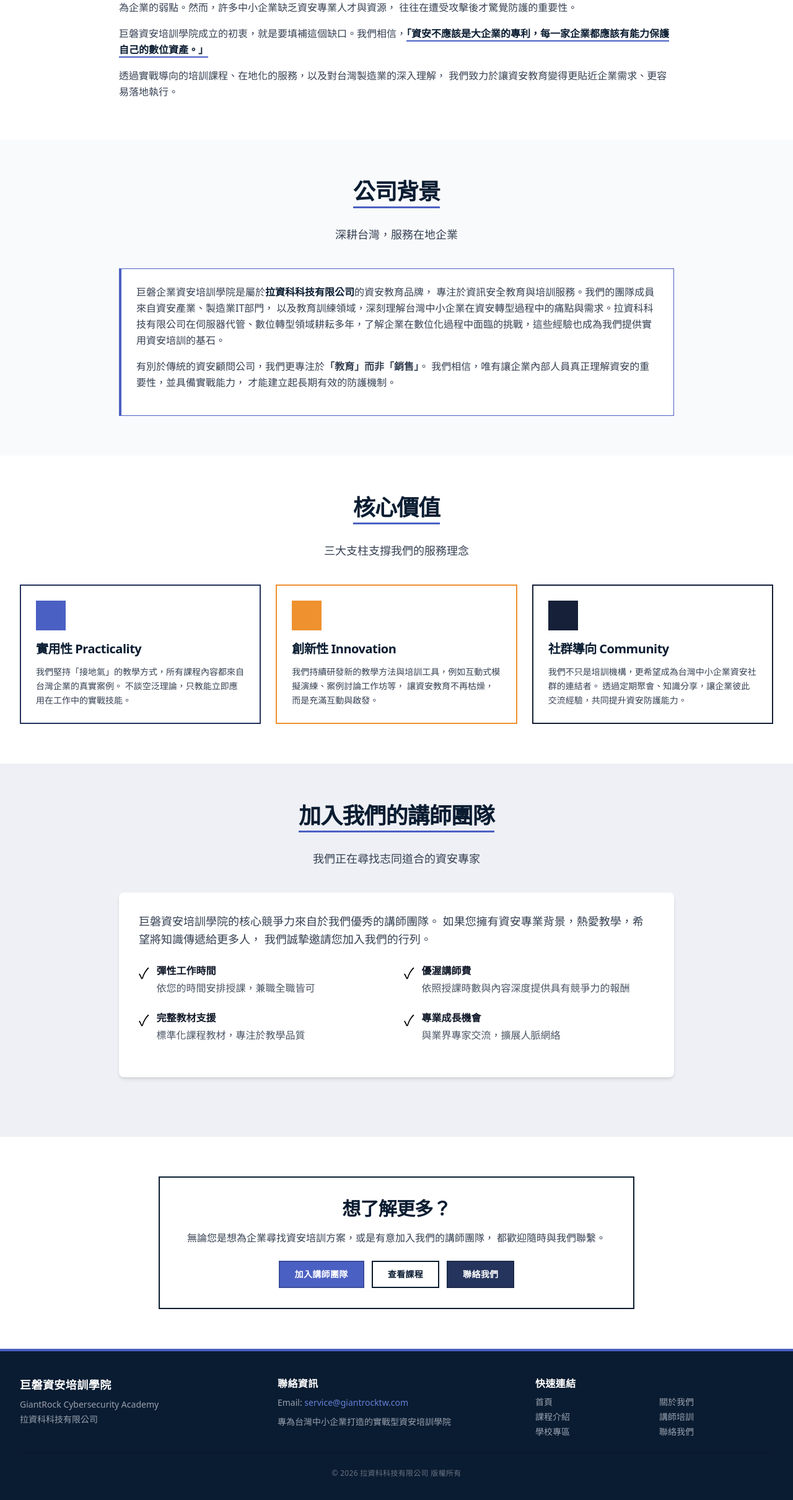
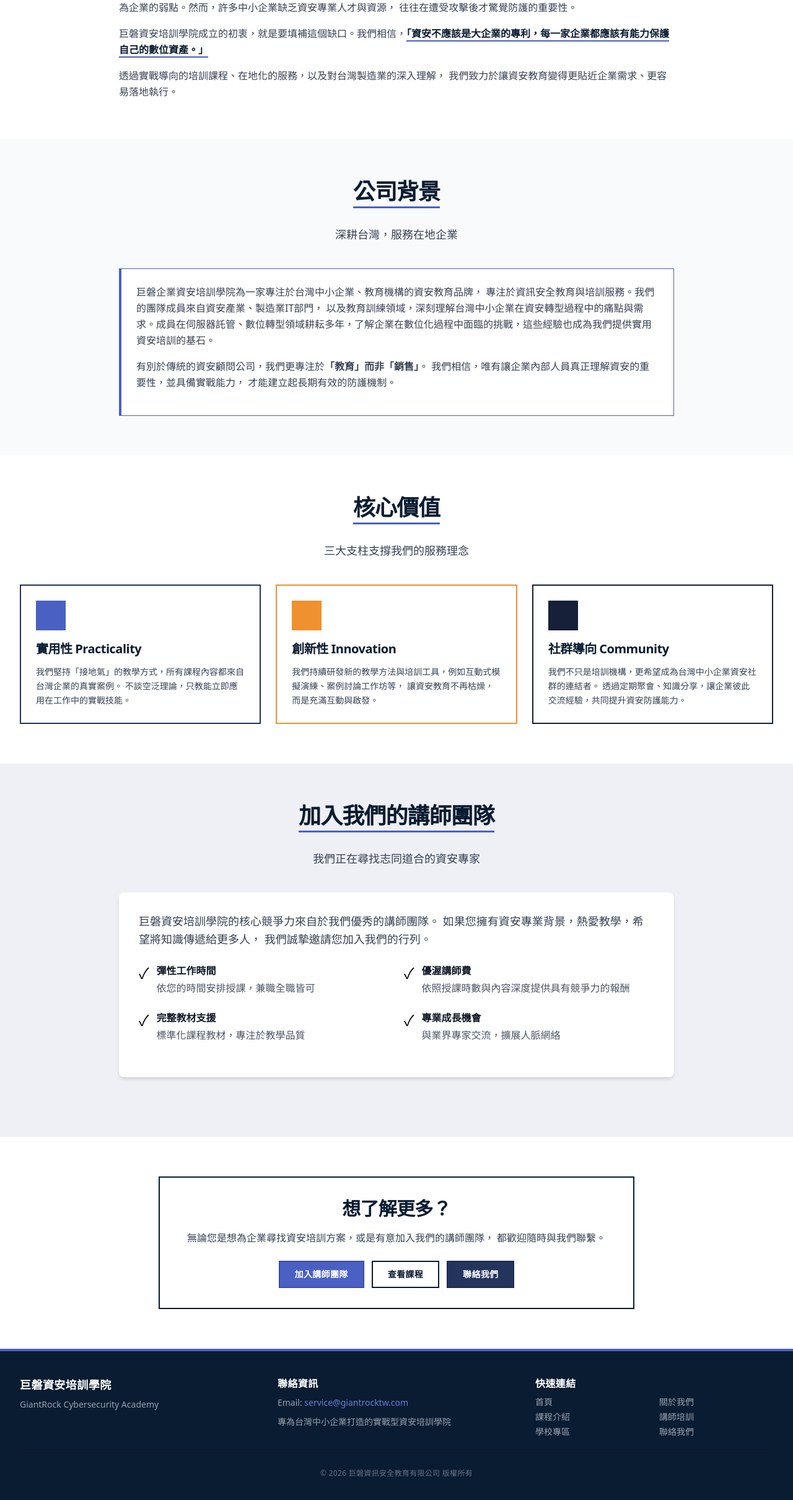
Before and after one commit to banahaker/giantrock-website, a React (Vite) app: page /about in a window 1280 px wide. Shown: the part 538-2958 px from the top of the page at 62% size. Built offline with nearby package versions, Linux system fonts and the light colour scheme.

Commit message:
feat: update company name references for consistency and clarity

```diff
--- a/src/components/Layout.jsx
+++ b/src/components/Layout.jsx
@@ -152,9 +152,6 @@ function Layout({ children }) {
               <p className="text-sm text-gray-400 mb-1 font-light">
                 GiantRock Cybersecurity Academy
               </p>
-              <p className="text-sm text-gray-400 font-light">
-                拉資科科技有限公司
-              </p>
             </div>
 
             {/* Contact Info */}
@@ -225,7 +222,7 @@ function Layout({ children }) {
           {/* Footer Bottom */}
           <div className="border-t border-primary-800 pt-6 mt-2">
             <p className="text-center text-xs text-gray-500 font-light tracking-wide">
-              © 2026 拉資科科技有限公司 版權所有
+              © 2026 巨磐資訊安全教育有限公司 版權所有
             </p>
           </div>
         </div>
--- a/src/pages/About.jsx
+++ b/src/pages/About.jsx
@@ -7,15 +7,15 @@ function About() {
   const localBusinessSchema = {
     "@context": "https://schema.org",
     "@type": "EducationalOrganization",
-    "name": "巨磐資安培訓學院",
-    "alternateName": "GiantRock Cybersecurity Academy",
-    "url": "https://www.giantrocktw.com",
-    "description": "專為台灣傳統製造業打造的實戰型資安培訓學院",
-    "email": "service@giantrocktw.com",
-    "areaServed": {
+    name: "巨磐資安培訓學院",
+    alternateName: "GiantRock Cybersecurity Academy",
+    url: "https://www.giantrocktw.com",
+    description: "專為台灣傳統製造業打造的實戰型資安培訓學院",
+    email: "service@giantrocktw.com",
+    areaServed: {
       "@type": "Country",
-      "name": "TW"
-    }
+      name: "TW",
+    },
   };
 
   return (
@@ -71,13 +71,9 @@ function About() {
           <div className="max-w-4xl mx-auto">
             <div className="bg-white p-6 border-l-4 border-secondary-500 border border-gray-200">
               <p className="text-base text-gray-700 leading-relaxed mb-4">
-              巨磐企業資安培訓學院是屬於
-              <span className="font-semibold text-primary-900">
-                拉資科科技有限公司
-              </span>
-              的資安教育品牌，
+                巨磐企業資安培訓學院為一家專注於台灣中小企業、教育機構的資安教育品牌，
                 專注於資訊安全教育與培訓服務。我們的團隊成員來自資安產業、製造業IT部門，
-              以及教育訓練領域，深刻理解台灣中小企業在資安轉型過程中的痛點與需求。拉資科科技有限公司在伺服器代管、數位轉型領域耕耘多年，了解企業在數位化過程中面臨的挑戰，這些經驗也成為我們提供實用資安培訓的基石。
+                以及教育訓練領域，深刻理解台灣中小企業在資安轉型過程中的痛點與需求。成員在伺服器託管、數位轉型領域耕耘多年，了解企業在數位化過程中面臨的挑戰，這些經驗也成為我們提供實用資安培訓的基石。
               </p>
               <p className="text-base text-gray-700 leading-relaxed mb-4">
                 有別於傳統的資安顧問公司，我們更專注於
@@ -91,7 +87,10 @@ function About() {
 
         {/* Core Values */}
         <Section>
-        <SectionHeader title="核心價值" subtitle="三大支柱支撐我們的服務理念" />
+          <SectionHeader
+            title="核心價值"
+            subtitle="三大支柱支撐我們的服務理念"
+          />
           <div className="grid grid-cols-1 md:grid-cols-3 gap-6">
             <div className="bg-white p-6 border-2 border-primary-500 hover:border-secondary-500 transition-colors duration-200">
               <div className="w-12 h-12 bg-secondary-500 mb-4"></div>
@@ -179,7 +178,9 @@ function About() {
                     <h4 className="font-semibold text-gray-900 mb-1">
                       專業成長機會
                     </h4>
-                  <p className="text-gray-600">與業界專家交流，擴展人脈網絡</p>
+                    <p className="text-gray-600">
+                      與業界專家交流，擴展人脈網絡
+                    </p>
                   </div>
                 </div>
               </div>
--- a/src/pages/Home.jsx
+++ b/src/pages/Home.jsx
@@ -10,7 +10,7 @@ function Home() {
     "@type": "Organization",
     name: "巨磐資安培訓學院",
     alternateName: "GiantRock Cybersecurity Academy",
-    legalName: "拉資科科技有限公司",
+    // legalName: "拉資科科技有限公司",
     url: "https://www.giantrocktw.com",
     logo: "https://www.giantrocktw.com/logo_blue_full.png",
     description:
```
Lines whose indentation alone changed are shown as unchanged.
